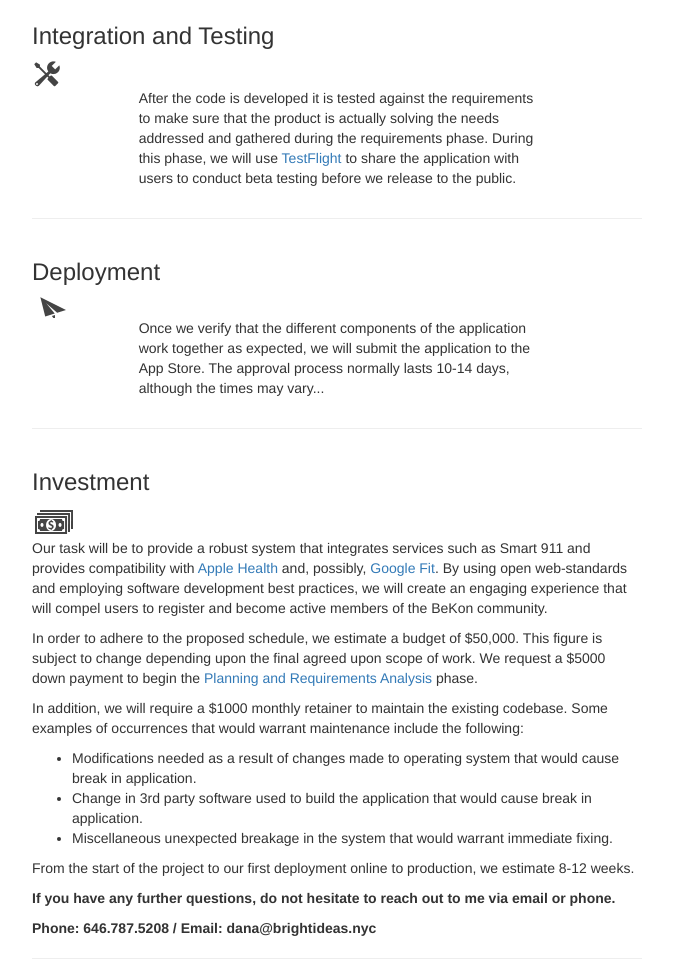
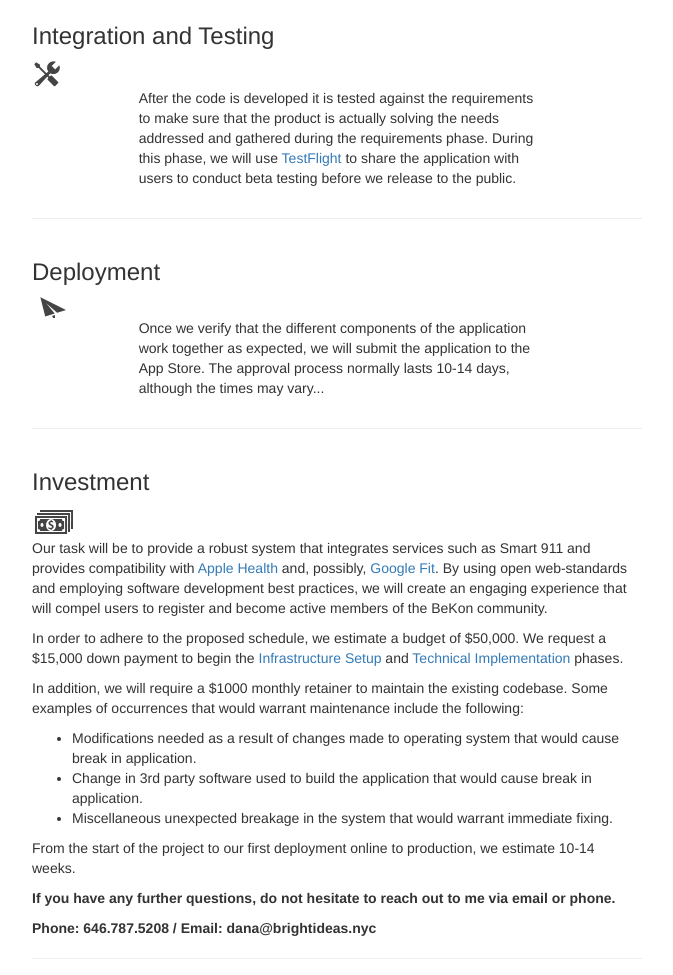
Before and after one commit to danawhite/danawhite.github.io, a React app: page roadmaps/gtavlarios/bekon.html in a window 1280 px wide. Shown: the part 3802-4777 px from the top of the page, without its empty margins (303-976 px from the left). Built offline with nearby package versions, Linux system fonts and the light colour scheme; files whose address does not match are found by name.

Commit message:
updating investment section

```diff
--- a/roadmaps/gtavlarios/bekon.html
+++ b/roadmaps/gtavlarios/bekon.html
@@ -256,14 +256,14 @@
             <h3>Investment</h3>
             <img src="../../app/resources/assets/images/dollars.png">
             <p class="proposal-content">Our task will be to provide a robust system that integrates services such as Smart 911 and provides compatibility with <a href="http://www.apple.com/ios/health/">Apple Health</a> and, possibly, <a href="https://fit.google.com/fit/u/0/">Google Fit</a>. By using open web-standards and employing software development best practices, we will create an engaging experience that will compel users to register and become active members of the BeKon community.</p>
-            <p class="proposal-content">In order to adhere to the proposed schedule, we estimate a budget of $50,000. This figure is subject to change depending upon the final agreed upon scope of work. We request a $5000 down payment to begin the <a href="#planning">Planning and Requirements Analysis</a> phase.</p>
+            <p class="proposal-content">In order to adhere to the proposed schedule, we estimate a budget of $50,000. We request a $15,000 down payment to begin the <a href="#infrastructure">Infrastructure Setup</a> and <a href="#development">Technical Implementation</a> phases.</p>
             <p>In addition, we will require a $1000 monthly retainer to maintain the existing codebase. Some examples of occurrences that would warrant maintenance include the following:</p>
             <ul class="item-content">
                 <li>Modifications needed as a result of changes made to operating system that would cause break in application.</li>
                 <li>Change in 3rd party software used to build the application that would cause break in application.</li>
                 <li>Miscellaneous unexpected breakage in the system that would warrant immediate fixing.</li>
             </ul>
-            <p class="proposal-content">From the start of the project to our first deployment online to production, we estimate 8-12 weeks.</p>
+            <p class="proposal-content">From the start of the project to our first deployment online to production, we estimate 10-14 weeks.</p>
             <p class="proposal-content"><strong>If you have any further questions, do not hesitate to reach out to me via email or phone.</strong></p>
             <p><strong>Phone: 646.787.5208 / Email: dana@brightideas.nyc</p>
             <hr>
```
